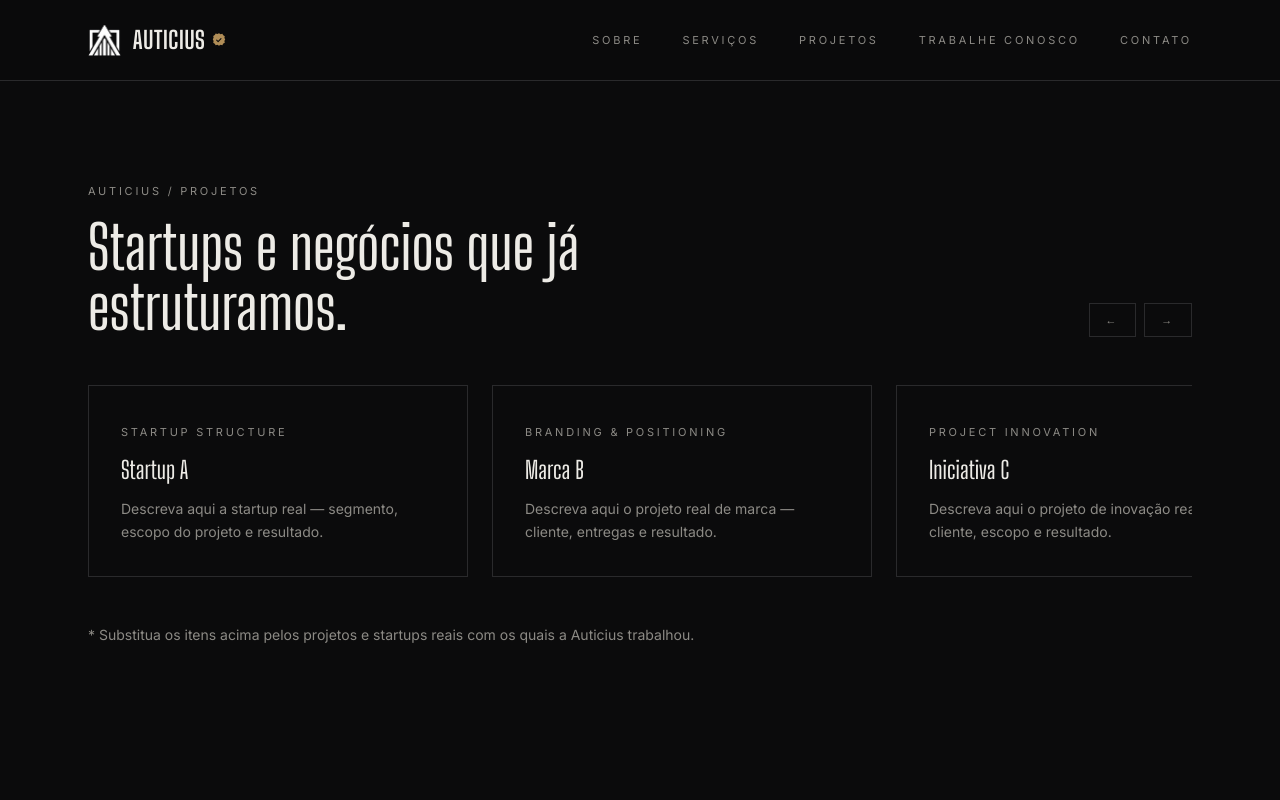
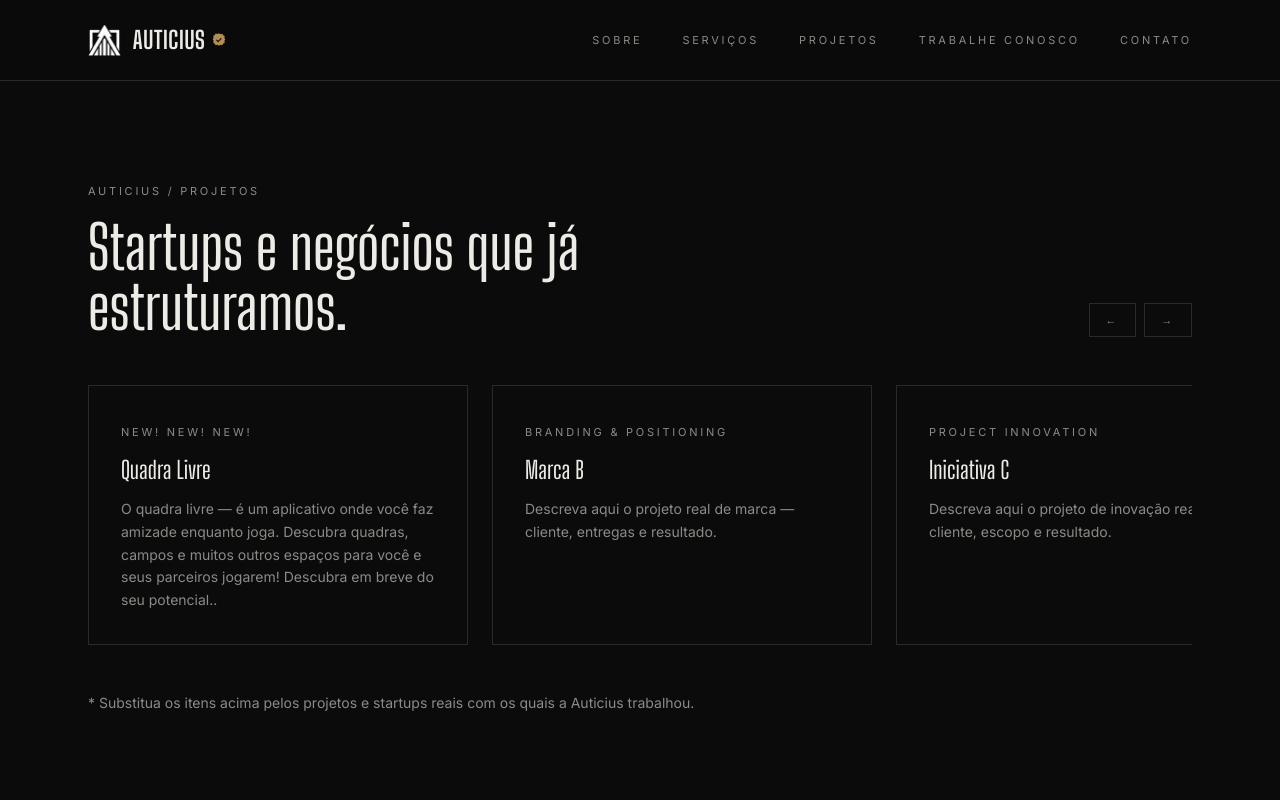
Before and after one commit to Afonsolinfo3/auticius-ltda, a Next.js app: page /projetos in a window 1280 px wide. Shown: the top 800 px of the page. Built offline with nearby package versions, Linux system fonts and the light colour scheme.

Commit message:
Update page.tsx

```diff
--- a/app/projetos/page.tsx
+++ b/app/projetos/page.tsx
@@ -2,7 +2,7 @@
 import { useRef } from "react";
 
 const projects = [
-  { title: "Startup A", tag: "Startup Structure", desc: "Descreva aqui a startup real — segmento, escopo do projeto e resultado." },
+  { title: "Quadra Livre", tag: "NEW! NEW! NEW!", desc: "O quadra livre — é um aplicativo onde você faz amizade enquanto joga. Descubra quadras, campos e muitos outros espaços para você e seus parceiros jogarem! Descubra em breve do seu potencial.." },
   { title: "Marca B", tag: "Branding & Positioning", desc: "Descreva aqui o projeto real de marca — cliente, entregas e resultado." },
   { title: "Iniciativa C", tag: "Project Innovation", desc: "Descreva aqui o projeto de inovação real — cliente, escopo e resultado." },
   { title: "Startup D", tag: "Startup Structure · Em andamento", desc: "Descreva aqui um projeto em desenvolvimento no momento." },
```
